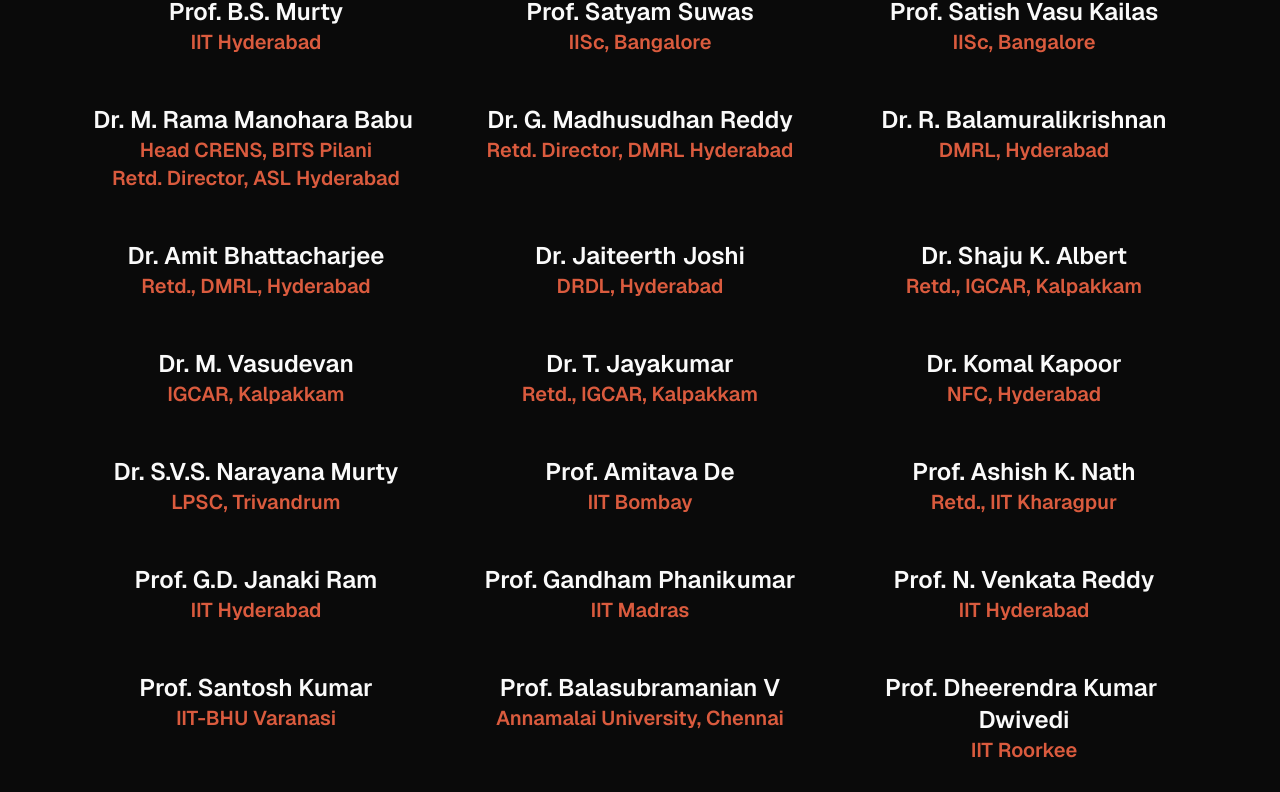
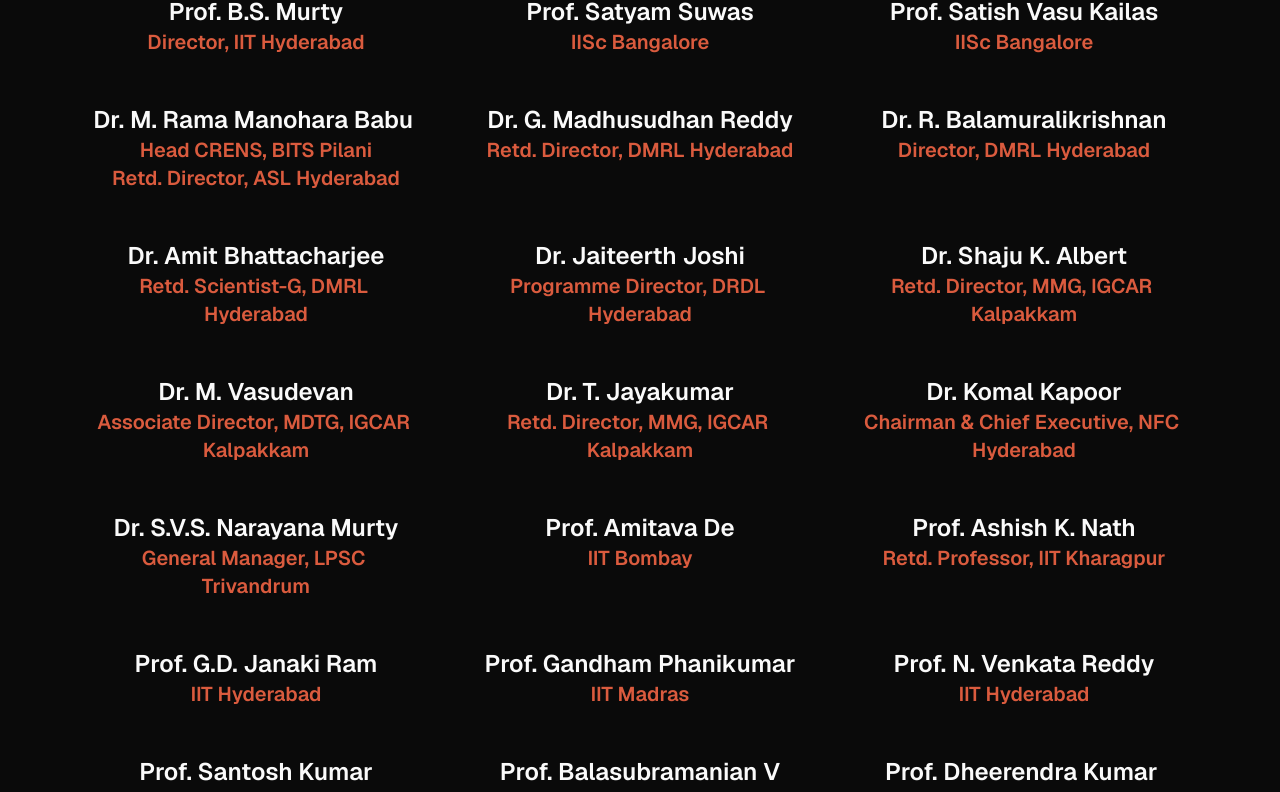
Before and after one commit to ncwam-bphc/website, a Next.js app: page /committee in a window 1280 px wide. Shown: the part 2772-3564 px from the top of the page. Built offline with nearby package versions, Linux system fonts and the light colour scheme.

Commit message:
Update committe.ts

```diff
--- a/src/assets/committe/committe.ts
+++ b/src/assets/committe/committe.ts
@@ -206,17 +206,17 @@
 export const advisory = [
   {
     name: "Prof. B.S. Murty",
-    institution: "IIT Hyderabad",
+    institution: "Director, IIT Hyderabad",
     imageUrl: null,
   },
   {
     name: "Prof. Satyam Suwas",
-    institution: "IISc, Bangalore",
+    institution: "IISc Bangalore",
     imageUrl: null,
   },
   {
     name: "Prof. Satish Vasu Kailas",
-    institution: "IISc, Bangalore",
+    institution: "IISc Bangalore",
     imageUrl: null,
   },
   {
@@ -231,42 +231,42 @@
   },
   {
     name: "Dr. R. Balamuralikrishnan",
-    institution: "DMRL, Hyderabad",
+    institution: "Director, DMRL Hyderabad",
     imageUrl: null,
   },
   {
     name: "Dr. Amit Bhattacharjee",
-    institution: "Retd., DMRL, Hyderabad",
+    institution: "Retd. Scientist-G, DMRL Hyderabad",
     imageUrl: null,
   },
   {
     name: "Dr. Jaiteerth Joshi",
-    institution: "DRDL, Hyderabad",
+    institution: "Programme Director, DRDL Hyderabad",
     imageUrl: null,
   },
   {
     name: "Dr. Shaju K. Albert",
-    institution: "Retd., IGCAR, Kalpakkam",
+    institution: "Retd. Director, MMG, IGCAR Kalpakkam",
     imageUrl: null,
   },
   {
     name: "Dr. M. Vasudevan",
-    institution: "IGCAR, Kalpakkam",
+    institution: "Associate Director, MDTG, IGCAR Kalpakkam",
     imageUrl: null,
   },
   {
     name: "Dr. T. Jayakumar",
-    institution: "Retd., IGCAR, Kalpakkam",
+    institution: "Retd. Director, MMG, IGCAR Kalpakkam",
     imageUrl: null,
   },
   {
     name: "Dr. Komal Kapoor",
-    institution: "NFC, Hyderabad",
+    institution: "Chairman & Chief Executive, NFC Hyderabad",
     imageUrl: null,
   },
   {
     name: "Dr. S.V.S. Narayana Murty",
-    institution: "LPSC, Trivandrum",
+    institution: "General Manager, LPSC Trivandrum",
     imageUrl: null,
   },
   {
@@ -276,7 +276,7 @@
   },
   {
     name: "Prof. Ashish K. Nath",
-    institution: "Retd., IIT Kharagpur",
+    institution: "Retd. Professor, IIT Kharagpur",
     imageUrl: null,
   },
   {
@@ -301,7 +301,7 @@
   },
   {
     name: "Prof. Balasubramanian V",
-    institution: "Annamalai University, Chennai",
+    institution: "Annamalai Univ. Chennai",
     imageUrl: null,
   },
   {
```
